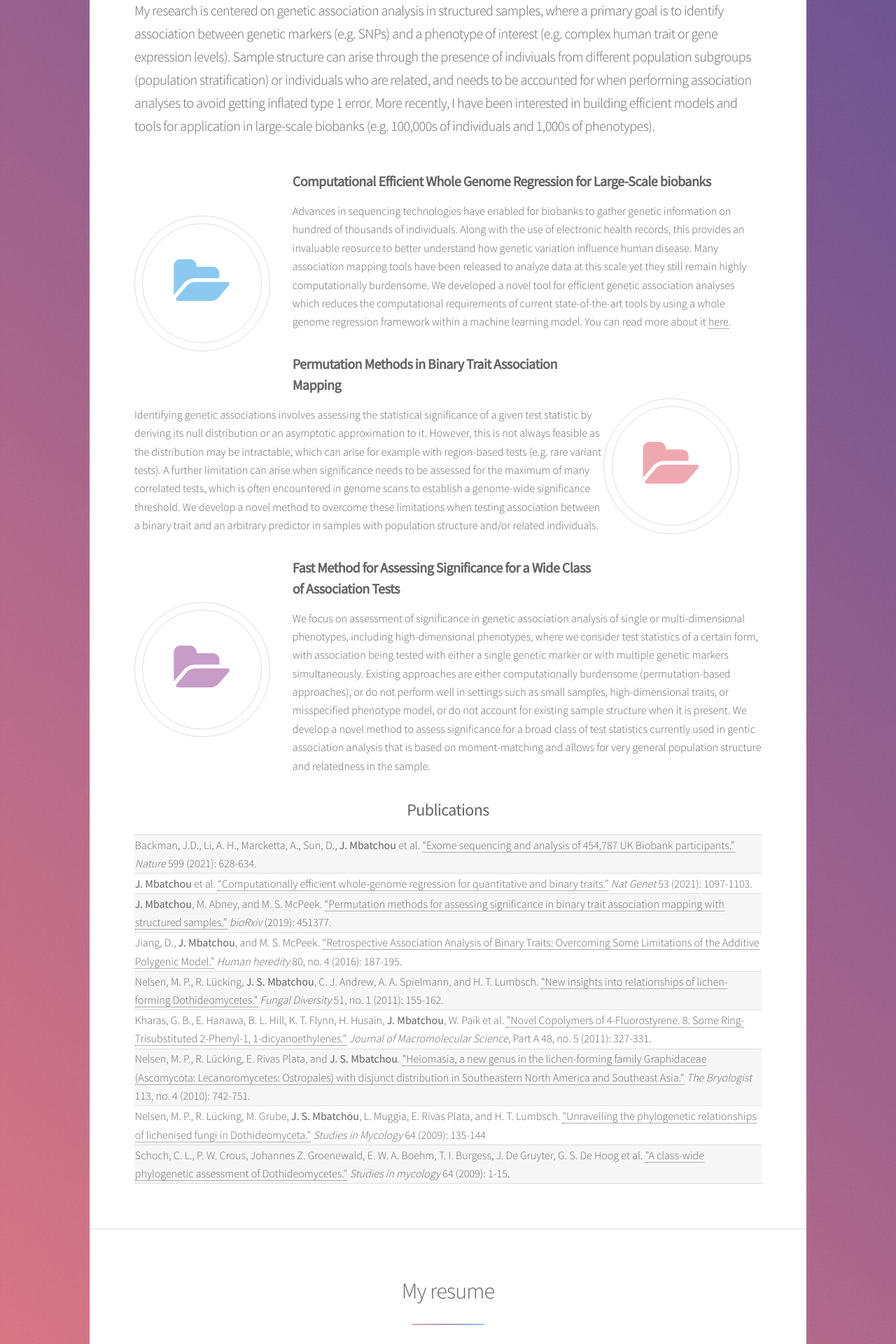
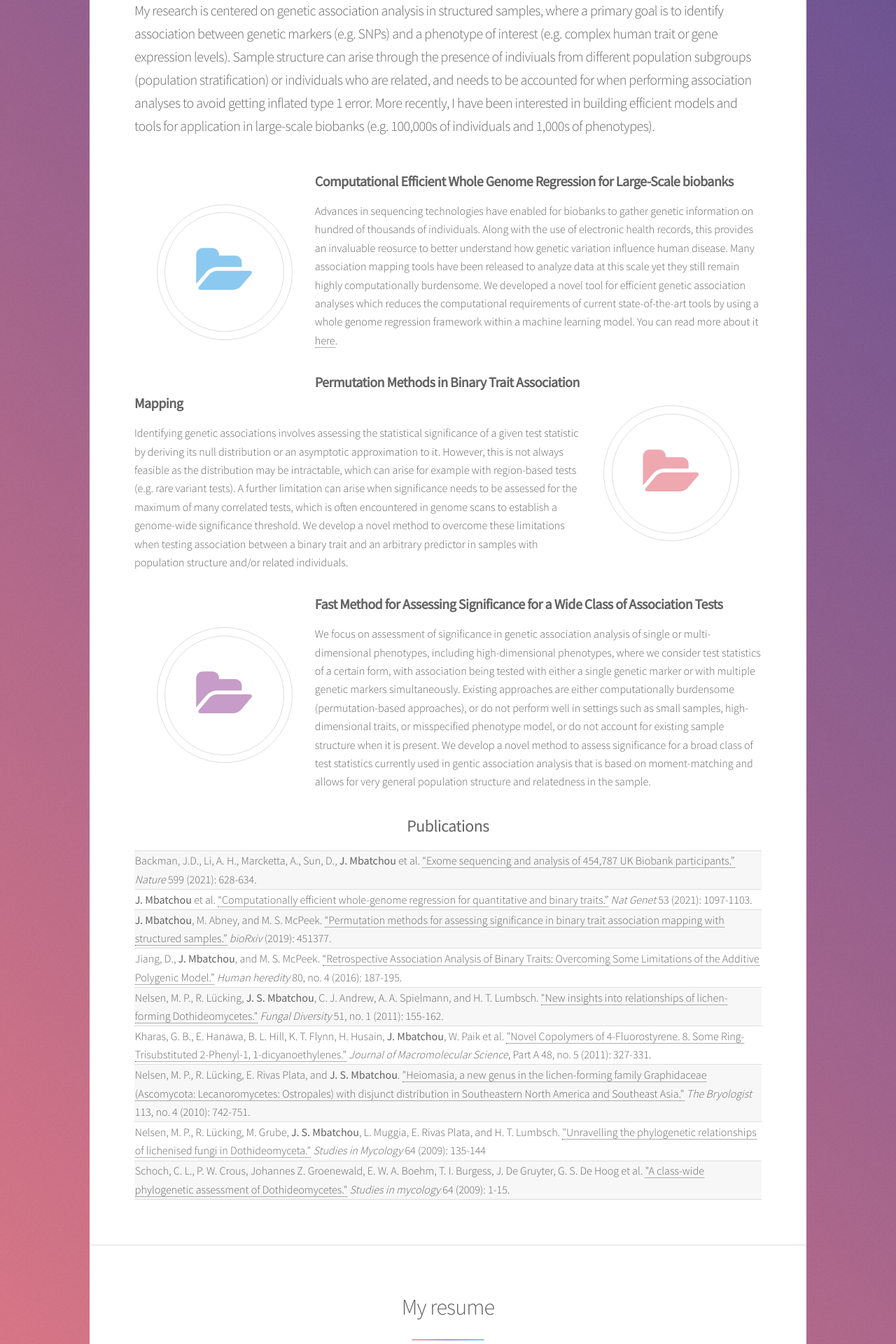
Before and after one commit to joellesophya/joellesophya.github.io, a Jekyll site: the page built from index.html, in a window 1280 px wide. Shown: the part 1226-3146 px from the top of the page at 70% size. Built offline with Jekyll 4.4.1, drawn with Linux system fonts in a browser that asks for light colours.

Commit message:
fix format

```diff
--- a/css/main.css
+++ b/css/main.css
@@ -2316,7 +2316,7 @@ input[type="radio"]:focus + label:before {
     display: inline-block;
     border-radius: 90%;
     padding: 0.65em;
-    margin: 4em 2em 3em 0;
+    margin: 3em 2em 3em 2em;
     cursor: default;
 }
 
```
